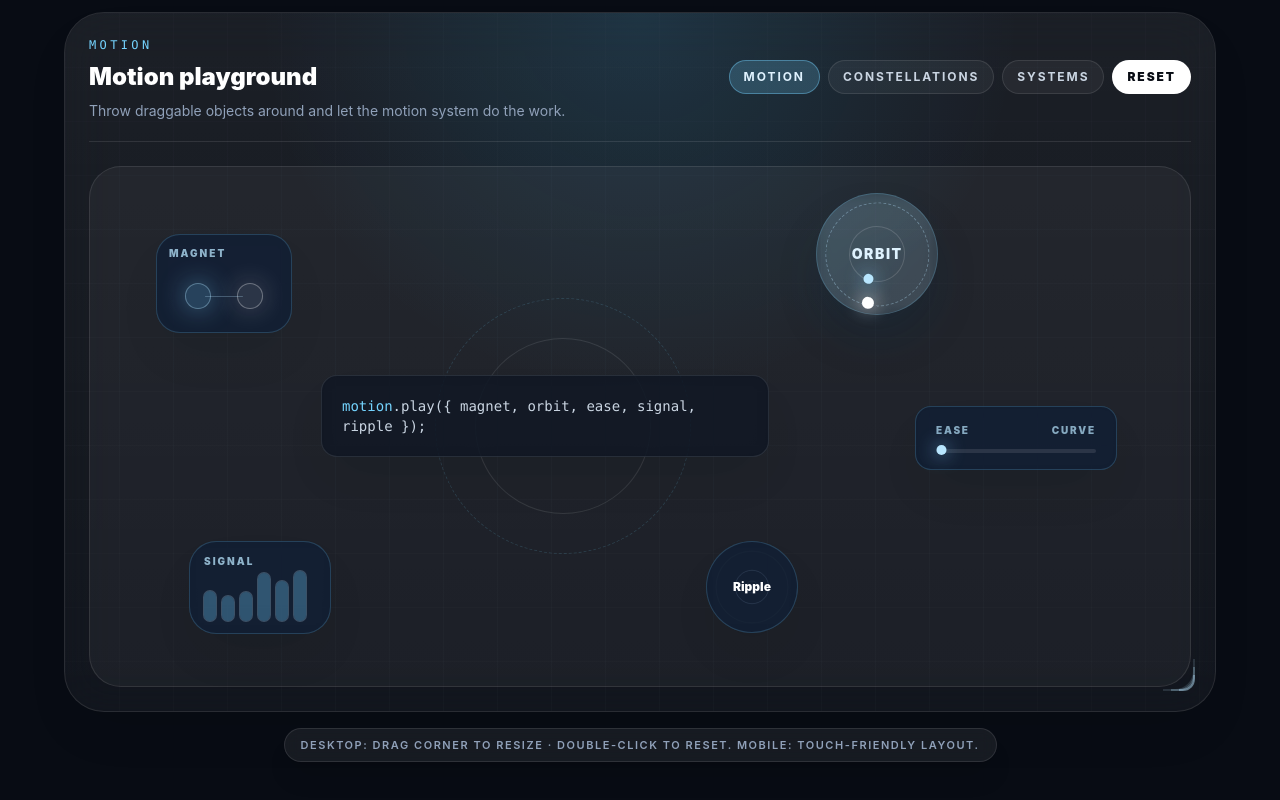
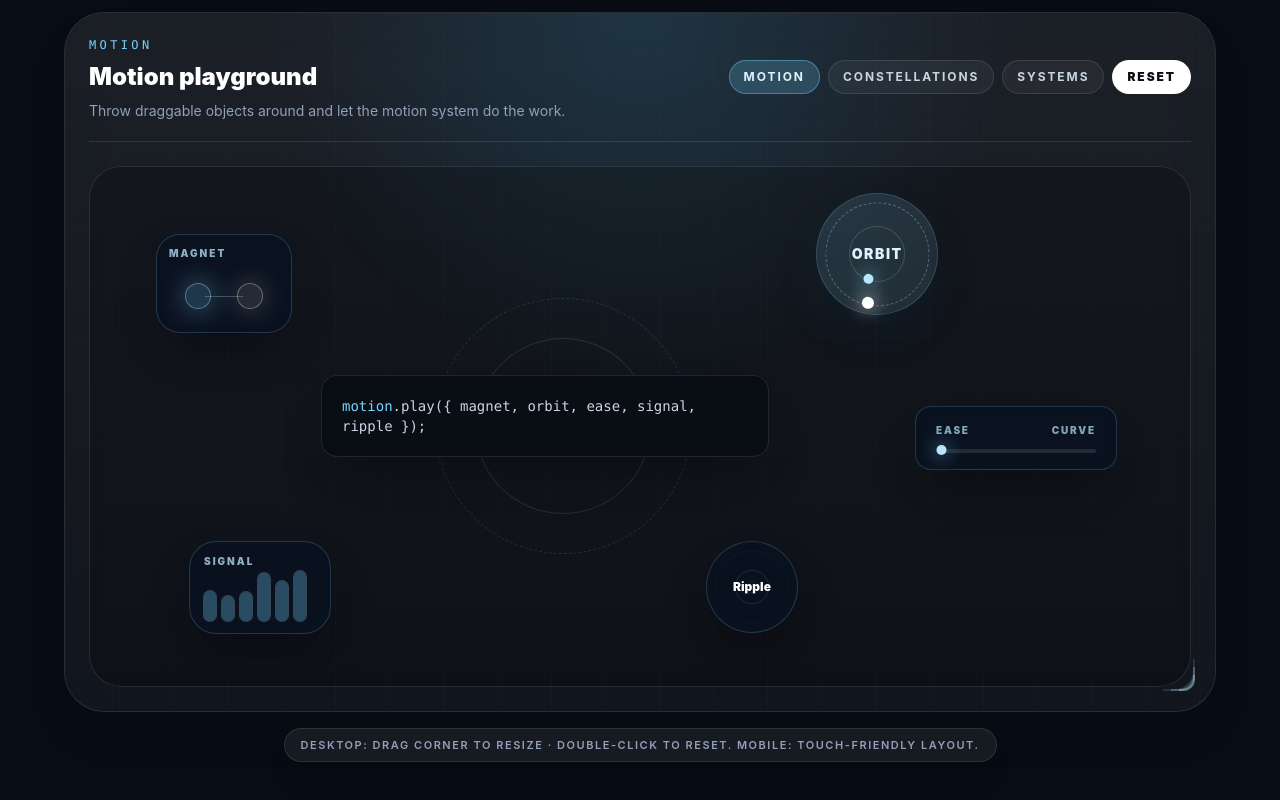
Before and after one commit to RoshanArun/Portfolio, a React (Vite) app in the folder roshan-portfolio/: page / in a window 1280 px wide. Shown: the part 3346-4146 px from the top of the page. Built offline with nearby package versions, Linux system fonts and the light colour scheme.

Commit message:
fix motion playground color

```diff
--- a/roshan-portfolio/src/App.jsx
+++ b/roshan-portfolio/src/App.jsx
@@ -647,19 +647,19 @@ function MotionPlayground({ resetSignal }) {
       return "grid h-[5.6rem] w-[5.6rem] place-items-center rounded-full border border-sky-300/20 bg-sky-300/10 text-[10px] font-black uppercase tracking-[0.14em] text-sky-100 shadow-2xl shadow-sky-950/30 backdrop-blur sm:h-[7.65rem] sm:w-[7.65rem] sm:text-[11px]";
     }
     if (shape === "panel") {
-      return "min-h-[5.25rem] w-[6.35rem] rounded-[1.25rem] border border-sky-300/20 bg-[#111d32]/90 text-[10px] font-black text-white shadow-2xl shadow-black/10 backdrop-blur sm:min-h-[5.25rem] sm:w-[8.5rem] sm:rounded-[1.5rem] sm:text-xs";
+      return "min-h-[5.25rem] w-[6.35rem] rounded-[1.25rem] border border-sky-300/20 bg-[#0b1220]/90 text-[10px] font-black text-white shadow-2xl shadow-black/40 backdrop-blur sm:min-h-[5.25rem] sm:w-[8.5rem] sm:rounded-[1.5rem] sm:text-xs";
     }
     if (shape === "wide") {
-      return "rounded-2xl border border-sky-300/20 bg-[#111d32]/90 px-3 py-3 text-xs font-black text-white shadow-2xl shadow-black/10 backdrop-blur sm:px-5 sm:py-4 sm:text-sm";
+      return "rounded-2xl border border-sky-300/20 bg-[#0b1220]/90 px-3 py-3 text-xs font-black text-white shadow-2xl shadow-black/40 backdrop-blur sm:px-5 sm:py-4 sm:text-sm";
     }
     if (shape === "bars") {
-      return "rounded-[1.35rem] border border-sky-300/20 bg-[#111d32]/90 px-2.5 py-2 text-[10px] font-black text-white shadow-2xl shadow-black/10 backdrop-blur sm:rounded-[1.7rem] sm:px-3.5 sm:py-3 sm:text-[11px]";
+      return "rounded-[1.35rem] border border-sky-300/20 bg-[#0b1220]/90 px-2.5 py-2 text-[10px] font-black text-white shadow-2xl shadow-black/40 backdrop-blur sm:rounded-[1.7rem] sm:px-3.5 sm:py-3 sm:text-[11px]";
     }
-    return "grid h-[4.7rem] w-[4.7rem] place-items-center rounded-full border border-sky-300/20 bg-[#111d32]/90 text-xs font-black text-white shadow-2xl shadow-black/10 backdrop-blur sm:h-[5.75rem] sm:w-[5.75rem] sm:text-sm";
+    return "grid h-[4.7rem] w-[4.7rem] place-items-center rounded-full border border-sky-300/20 bg-[#0b1220]/90 text-xs font-black text-white shadow-2xl shadow-black/40 backdrop-blur sm:h-[5.75rem] sm:w-[5.75rem] sm:text-sm";
   };
 
   return (
-    <div className="relative z-10 h-[510px] overflow-visible rounded-[1.5rem] border border-white/10 bg-white/[0.045] sm:h-full sm:min-h-[430px] sm:rounded-[2rem]">
+    <div className="relative z-10 h-[510px] overflow-visible rounded-[1.5rem] border border-white/10 bg-black/20 sm:h-full sm:min-h-[430px] sm:rounded-[2rem]">
       <motion.div animate={prefersReducedMotion ? undefined : { rotate: 360 }} transition={{ duration: 38, repeat: Infinity, ease: "linear" }} className="absolute left-[45%] top-1/2 h-44 w-44 -translate-x-1/2 -translate-y-1/2 rounded-full border border-dashed border-sky-300/15 sm:left-[43%] sm:h-64 sm:w-64" />
       <motion.div animate={prefersReducedMotion ? undefined : { rotate: -360 }} transition={{ duration: 54, repeat: Infinity, ease: "linear" }} className="absolute left-[45%] top-1/2 h-32 w-32 -translate-x-1/2 -translate-y-1/2 rounded-full border border-white/10 sm:left-[43%] sm:h-44 sm:w-44" />
 
@@ -672,7 +672,7 @@ function MotionPlayground({ resetSignal }) {
       <DraggableToy
         resetSignal={resetSignal}
         initial={{ left: isSmallScreen ? "15%" : "21%", top: isSmallScreen ? "45%" : "40%" }}
-        className="w-[68%] max-w-xs rounded-2xl border border-white/10 bg-[#0d1422]/85 p-3 font-mono text-[10px] leading-5 text-slate-300 shadow-2xl shadow-black/10 backdrop-blur sm:w-[44%] sm:max-w-md sm:p-5 sm:text-sm"
+        className="w-[68%] max-w-xs rounded-2xl border border-white/10 bg-[#080c14]/85 p-3 font-mono text-[10px] leading-5 text-slate-300 shadow-2xl shadow-black/30 backdrop-blur sm:w-[44%] sm:max-w-md sm:p-5 sm:text-sm"
       >
         <p><span className="text-sky-300">motion</span>.play(&#123; magnet, orbit, ease, signal, ripple &#125;);</p>
       </DraggableToy>
```
